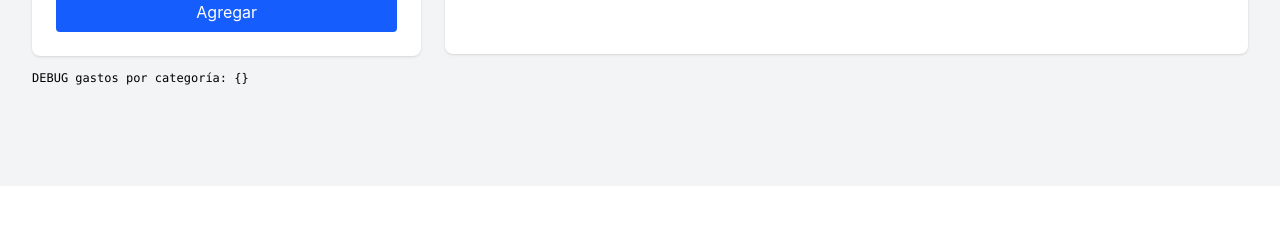
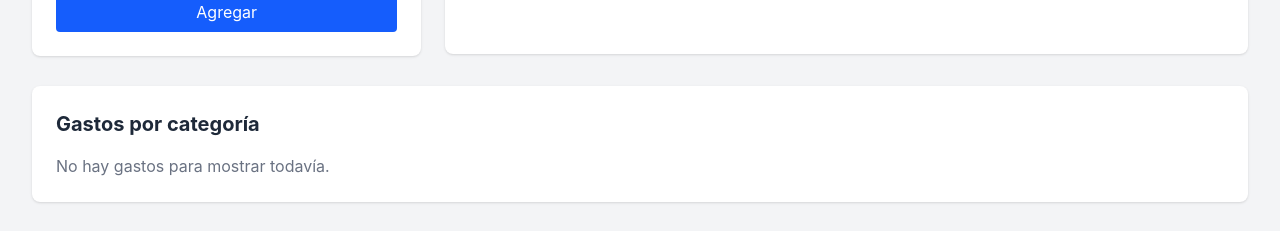
Before and after one commit to Mtronc97/pecunia, a Vue app in the folder client/: page / in a window 1280 px wide. Shown: the part 614-845 px from the top of the page. Before the commit the page ends 800 px from the top, so only its background shows below. Built offline with nearby package versions, Linux system fonts and the light colour scheme; no server answers.

Commit message:
feat: insertamos graficos por categoria

```diff
--- a/client/src/App.vue
+++ b/client/src/App.vue
@@ -5,6 +5,7 @@ import SummaryCard from "./components/SummaryCard.vue";
 import TransactionForm from "./components/TransactionForm.vue";
 import TransactionList from "./components/TransactionList.vue";
 import { useTransactionStore } from "./stores/transactionStore";
+import ExpensesChart from "./components/ExpensesChart.vue";
 
 const store = useTransactionStore();
 
@@ -69,6 +70,8 @@ onMounted(() => {
       </div>
     </div>
 
-    <pre class="text-xs mt-4">DEBUG gastos por categoría: {{ store.expensesByCategory }}</pre>
+    <div class="mt-8">
+      <ExpensesChart />
+    </div>
   </div>
 </template>
--- /dev/null
+++ b/client/src/components/ExpensesChart.vue
@@ -0,0 +1,59 @@
+<script setup lang="ts">
+import { computed } from "vue";
+import { Pie } from "vue-chartjs";
+import {
+  Chart as ChartJS,
+  Title,
+  Tooltip,
+  Legend,
+  ArcElement,
+} from "chart.js";
+import { useTransactionStore } from "../stores/transactionStore";
+
+ChartJS.register(Title, Tooltip, Legend, ArcElement);
+
+const store = useTransactionStore();
+
+
+const chartData = computed(() => {
+  const categories = Object.keys(store.expensesByCategory);
+  const amounts = Object.values(store.expensesByCategory);
+
+  return {
+    labels: categories,
+    datasets: [
+      {
+        data: amounts,
+        backgroundColor: [
+          "#ef4444", "#f97316", "#eab308", "#22c55e",
+          "#3b82f6", "#8b5cf6", "#ec4899", "#14b8a6", "#64748b",
+        ],
+      },
+    ],
+  };
+});
+
+const chartOptions = {
+  responsive: true,
+  maintainAspectRatio: false,
+  plugins: {
+    legend: {
+      position: "bottom" as const,
+    },
+  },
+};
+</script>
+
+<template>
+  <div class="bg-white rounded-lg shadow p-6">
+    <h2 class="text-xl font-bold text-gray-800 mb-4">Gastos por categoría</h2>
+
+    <div v-if="Object.keys(store.expensesByCategory).length === 0" class="text-gray-500">
+      No hay gastos para mostrar todavía.
+    </div>
+
+    <div v-else class="h-64">
+      <Pie :data="chartData" :options="chartOptions" />
+    </div>
+  </div>
+</template>
```
